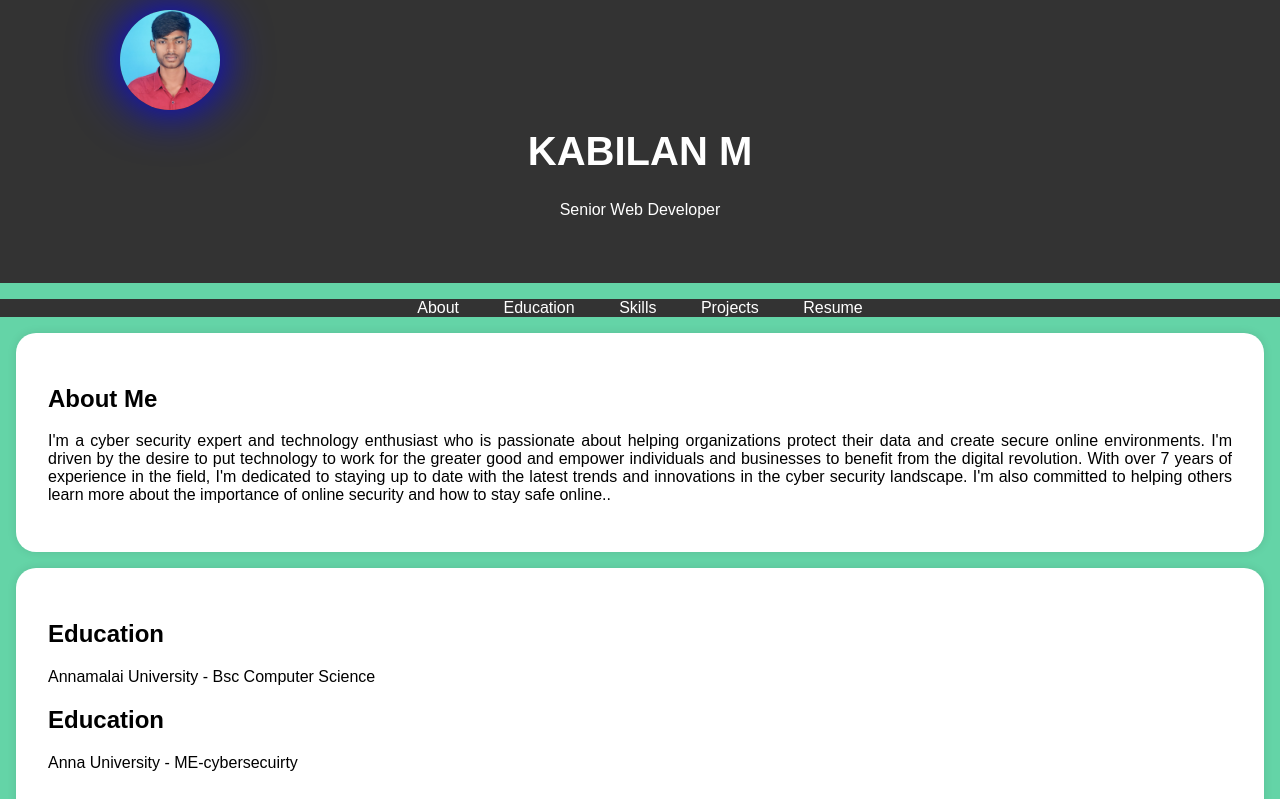
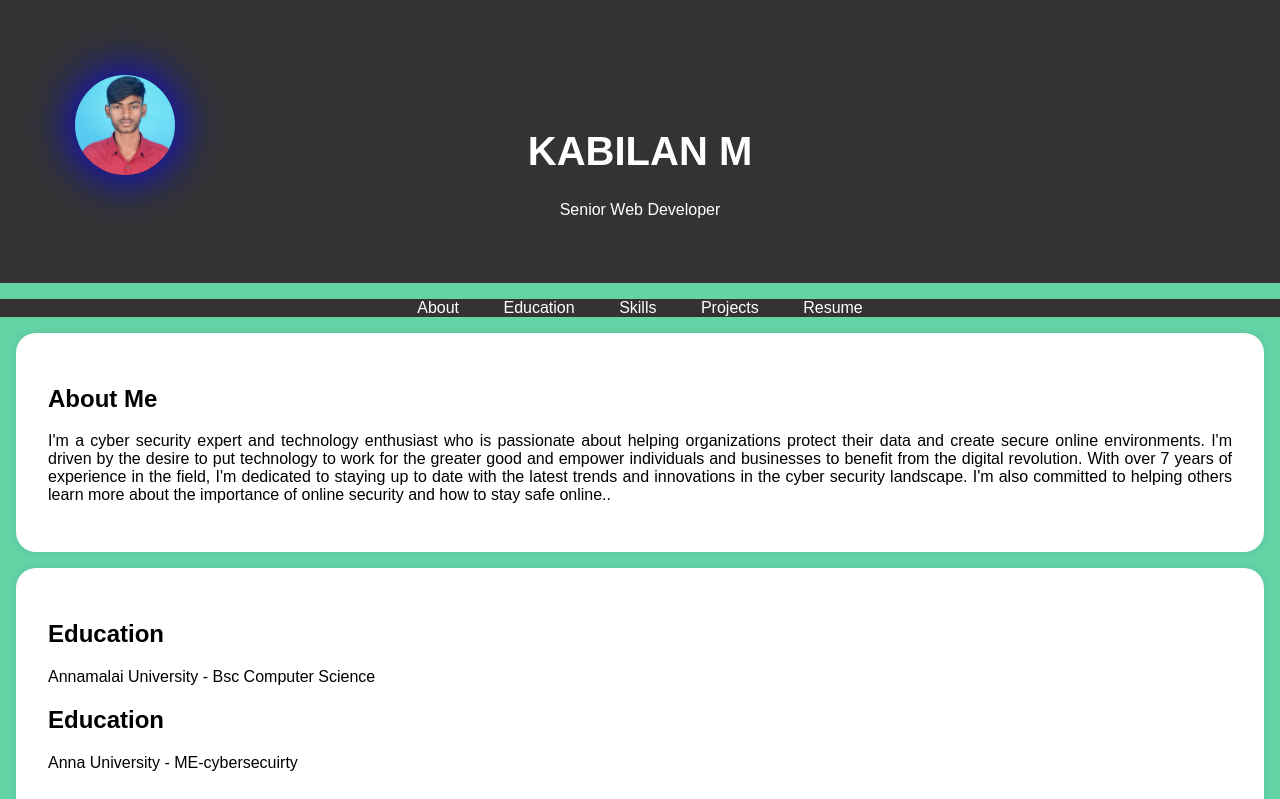
Before and after one commit to anm10610621214035/Kabil, a plain HTML site: page index.html in a window 1280 px wide. Shown: the top 799 px of the page. Drawn offline with Linux system fonts and the light colour scheme.

Commit message:
Update index.html

```diff
--- a/index.html
+++ b/index.html
@@ -31,8 +31,8 @@
             border-radius: 75%; /* Create a circular shape */
             object-fit: cover; /* To ensure the image fills the circular area */
             position: absolute; /* Add this */
-            top: 10px; /* Adjust top position as needed */
-            left: 120px; /* Adjust left position as needed */
+            top: 75px; /* Adjust top position as needed */
+            left: 75px; /* Adjust left position as needed */
             box-shadow: blue
             0px 0px 50px;
         }
```
